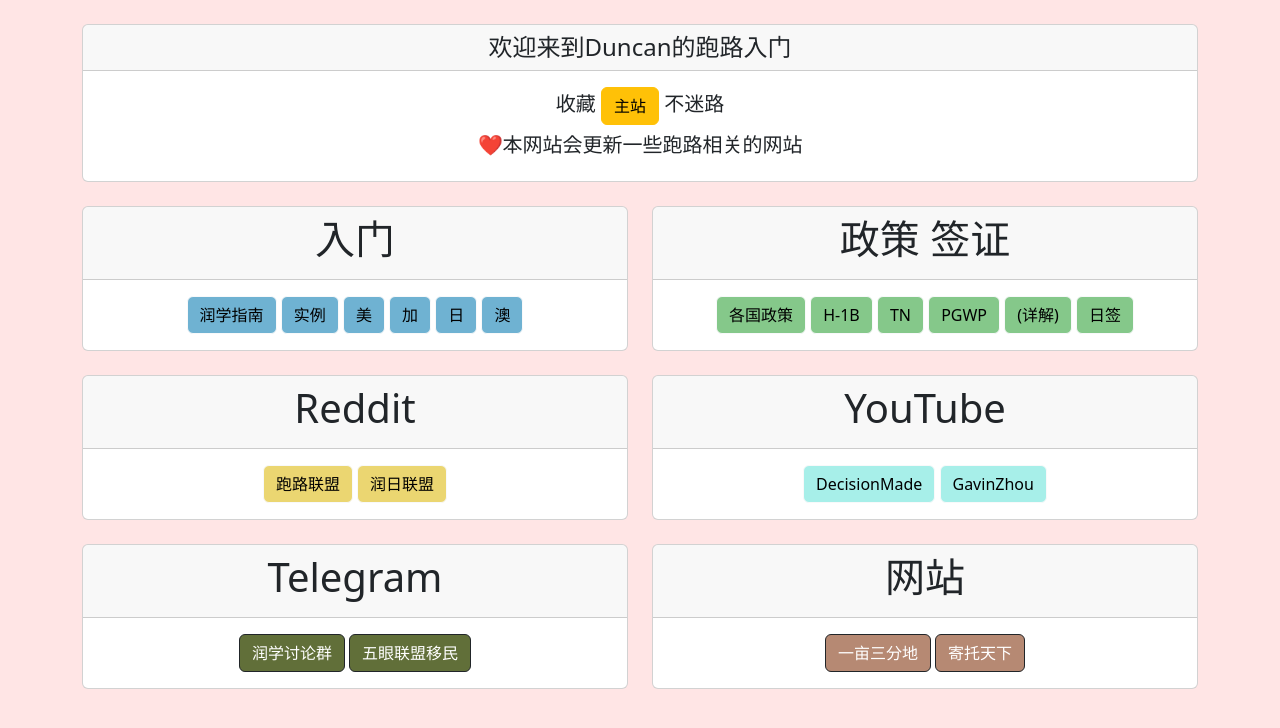
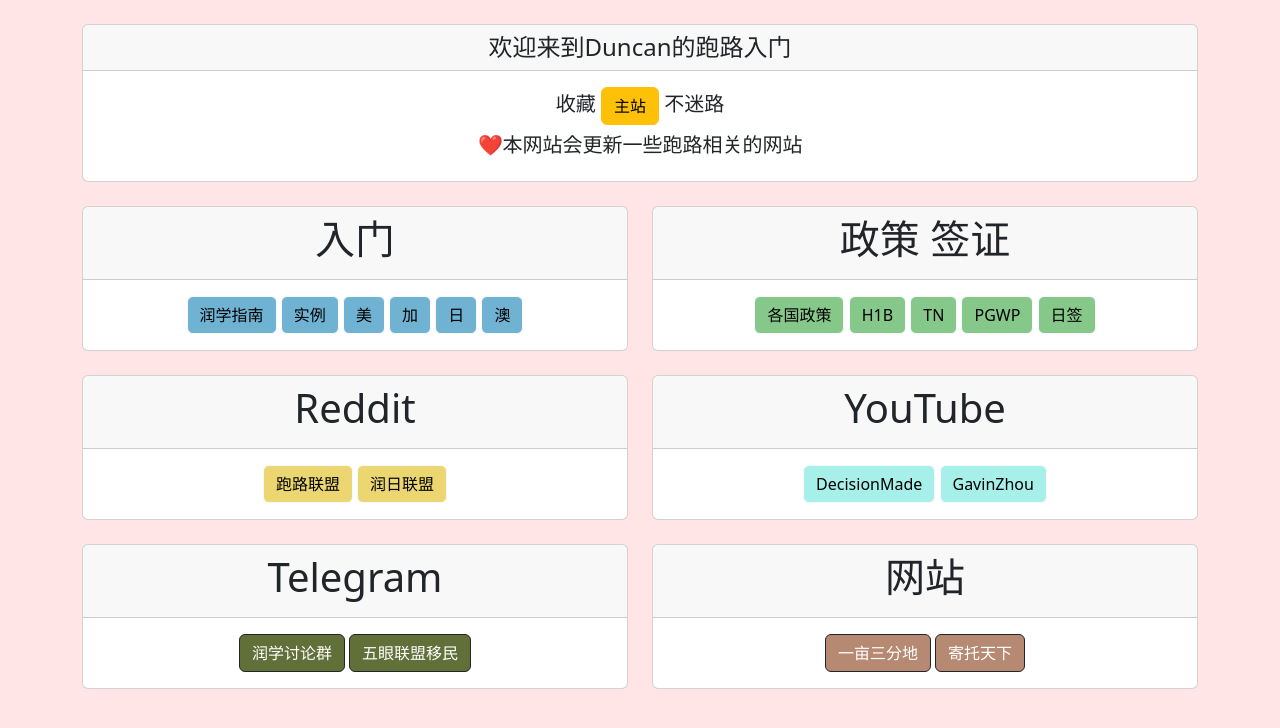
Before and after one commit to Laura-Timothy/DaphneRun, a plain HTML site: page index.html in a window 1280 px wide. Drawn offline with nearby package versions, Linux system fonts and the light colour scheme.

Commit message:
Update index.html

```diff
--- a/index.html
+++ b/index.html
@@ -74,10 +74,10 @@
                     </div>
                     <div class="card-body text-center">
                         <a style="background-color: #85C88A;" class="btn btn-light" href="https://js.flyabroad.com.hk/" target="_blank" role="button">各国政策</a>
-                        <a style="background-color: #85C88A;" class="btn btn-light" href="https://zh.wikipedia.org/zh-hans/H-1B%E7%AD%BE%E8%AF%81_(%E7%BE%8E%E5%9B%BD)" target="_blank" role="button">H-1B</a>
+                        <a style="background-color: #85C88A;" class="btn btn-light" href="https://zh.wikipedia.org/zh-hans/H-1B%E7%AD%BE%E8%AF%81_(%E7%BE%8E%E5%9B%BD)" target="_blank" role="button">H1B</a>
                         <a style="background-color: #85C88A;" class="btn btn-light" href="https://zh.wikipedia.org/wiki/TN%E8%BA%AB%E5%88%86%E7%8B%80%E6%85%8B" target="_blank" role="button">TN</a>
                         <a style="background-color: #85C88A;" class="btn btn-light" href="https://zhuanlan.zhihu.com/p/74118171" target="_blank" role="button">PGWP</a>
-                        <a style="background-color: #85C88A;" class="btn btn-light" href="https://zhuanlan.zhihu.com/p/621542025" target="_blank" role="button">(详解)</a>
+                        <!-- <a style="background-color: #85C88A;" class="btn btn-light" href="https://zhuanlan.zhihu.com/p/621542025" target="_blank" role="button">(详解)</a> -->
                         <a style="background-color: #85C88A;" class="btn btn-light" href="https://zhuanlan.zhihu.com/p/23480875" target="_blank" role="button">日签</a>
 
                     </div>
```
